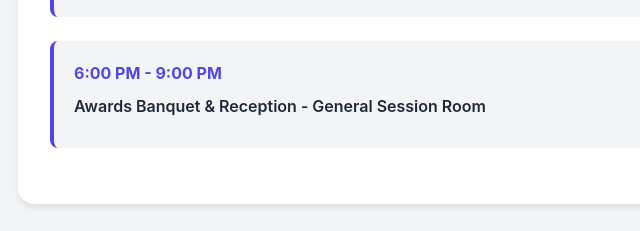
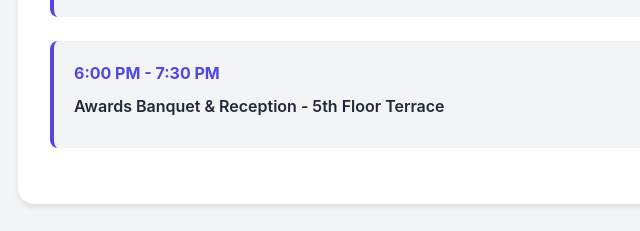
Before and after one commit to c15c/agenda, a plain HTML site: page index.html in a window 1280 px wide. Shown: the part 4523-4754 px from the top of the page, 38-678 px from the left. Drawn offline with Linux system fonts and the light colour scheme.

Commit message:
Update index.html
Agenda update

```diff
--- a/index.html
+++ b/index.html
@@ -324,8 +324,8 @@
             </div>
 
             <div class="session">
-                <div class="session-time">6:00 PM - 9:00 PM</div>
-                <div class="session-title">Awards Banquet & Reception - General Session Room</div>
+                <div class="session-time">6:00 PM - 7:30 PM</div>
+                <div class="session-title">Awards Banquet & Reception - 5th Floor Terrace </div>
             </div>
         </section>
     </main>
```
